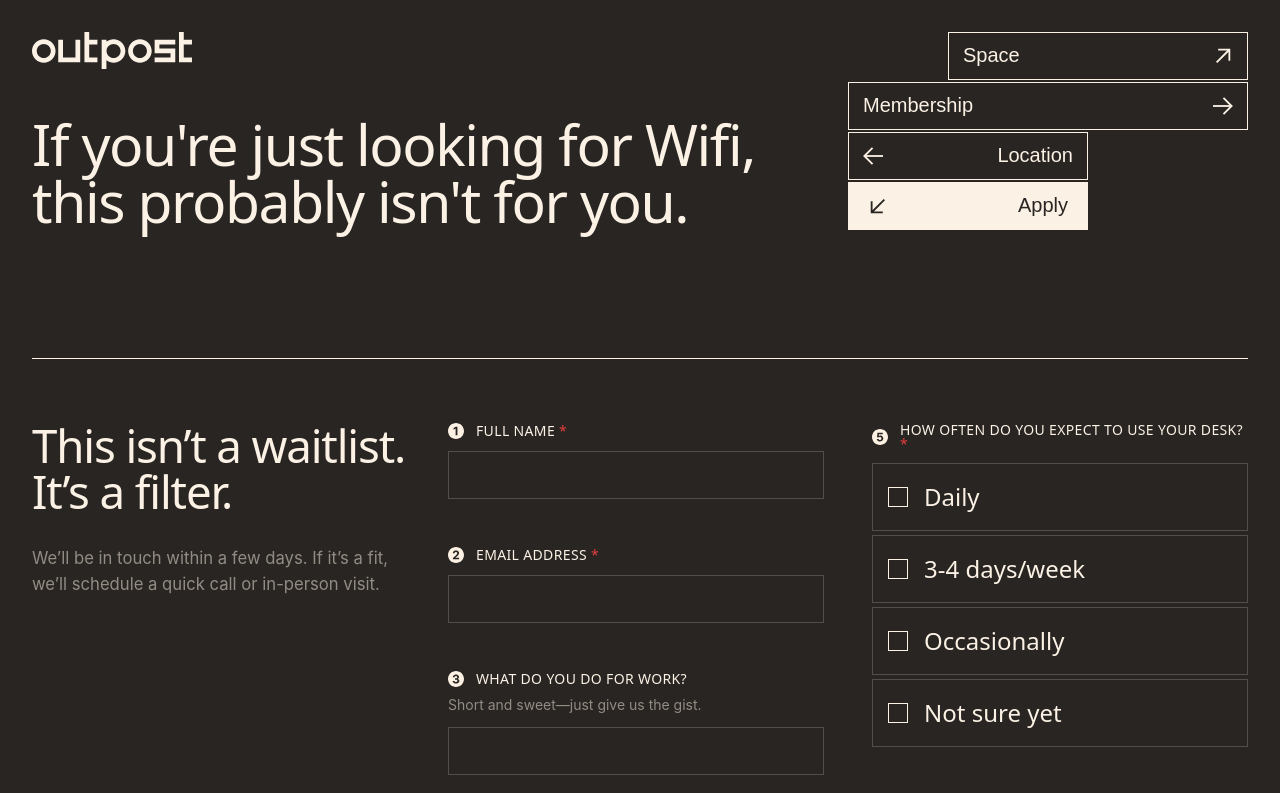
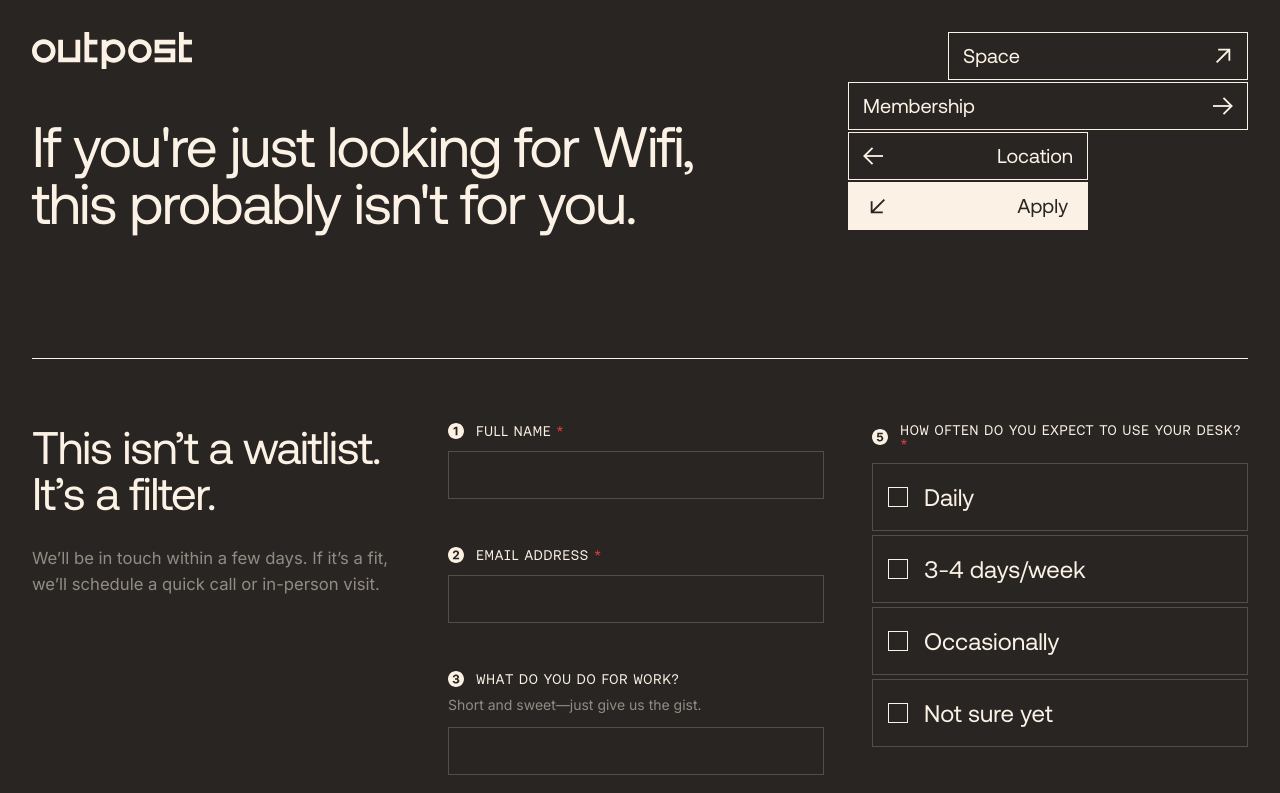
Before and after one commit to petrknoll95/outpost, a Vue app: page /apply in a window 1280 px wide. Shown: the top 793 px of the page. Built offline with nearby package versions, Linux system fonts and the light colour scheme.

Commit message:
style cleanup

```diff
--- a/src/assets/fonts.css
+++ /dev/null
@@ -1,83 +0,0 @@
-/* Inter Font */
-@font-face {
-  font-family: 'Inter';
-  src: var(--font-inter-regular);
-  font-weight: 400;
-  font-style: normal;
-  font-display: swap;
-}
-
-@font-face {
-  font-family: 'Inter';
-  src: var(--font-inter-medium);
-  font-weight: 500;
-  font-style: normal;
-  font-display: swap;
-}
-
-@font-face {
-  font-family: 'Inter';
-  src: var(--font-inter-semibold);
-  font-weight: 600;
-  font-style: normal;
-  font-display: swap;
-}
-
-@font-face {
-  font-family: 'Inter';
-  src: var(--font-inter-bold);
-  font-weight: 700;
-  font-style: normal;
-  font-display: swap;
-}
-
-/* Aeonik Font */
-@font-face {
-  font-family: 'Aeonik';
-  src: var(--font-aeonik-regular);
-  font-weight: 400;
-  font-style: normal;
-  font-display: swap;
-}
-
-@font-face {
-  font-family: 'Aeonik';
-  src: var(--font-aeonik-regular-italic);
-  font-weight: 400;
-  font-style: italic;
-  font-display: swap;
-}
-
-/* Fix the font-family name to be consistent with CSS references */
-@font-face {
-  font-family: 'Aeonik-Fono';
-  src: var(--font-aeonik-fono-regular);
-  font-weight: 400;
-  font-style: normal;
-  font-display: swap;
-}
-
-@font-face {
-  font-family: 'Aeonik-Fono';
-  src: var(--font-aeonik-fono-medium);
-  font-weight: 500;
-  font-style: normal;
-  font-display: swap;
-}
-
-/* Add additional weights for Aeonik */
-@font-face {
-  font-family: 'Aeonik';
-  src: var(--font-aeonik-medium);
-  font-weight: 500;
-  font-style: normal;
-  font-display: swap;
-}
-
-@font-face {
-  font-family: 'Aeonik';
-  src: var(--font-aeonik-bold);
-  font-weight: 700;
-  font-style: normal;
-  font-display: swap;
-}
--- a/src/index.css
+++ /dev/null
@@ -1,43 +0,0 @@
-@import url('https://fonts.googleapis.com/css2?family=Inter:wght@400;500;600;700&display=swap');
-@import "tailwindcss";
-
-@font-face {
-  font-family: 'Aeonik';
-  src: url('./assets/aeonik/Aeonik-Regular.woff2') format('woff2');
-  font-weight: 400;
-  font-style: normal;
-}
-
-@font-face {
-  font-family: 'Aeonik';
-  src: url('./assets/aeonik/Aeonik-Medium.woff2') format('woff2');
-  font-weight: 500;
-  font-style: normal;
-}
-
-@font-face {
-  font-family: 'Aeonik';
-  src: url('./assets/aeonik/Aeonik-Bold.woff2') format('woff2');
-  font-weight: 700;
-  font-style: normal;
-}
-
-@font-face {
-  font-family: 'Aeonik-Fono';
-  src: url('./assets/aeonik-fono/AeonikFono-Regular.otf') format('opentype');
-  font-weight: 400;
-  font-style: normal;
-}
-
-@font-face {
-  font-family: 'Aeonik-Fono';
-  src: url('./assets/aeonik-fono/AeonikFono-Medium.otf') format('opentype');
-  font-weight: 500;
-  font-style: normal;
-}
-
-@theme {
-  --font-aeonik: "Aeonik", sans-serif;
-  --font-aeonik-fono: "Aeonik-Fono", monospace;
-  --font-inter: "Inter", sans-serif;
-}
--- a/src/style.css
+++ b/src/style.css
@@ -1,10 +1,55 @@
+@import url('https://fonts.googleapis.com/css2?family=Inter:wght@400;500;600;700&display=swap');
 @import "tailwindcss" layer(tw);
 @import './assets/custom-preflight.css' layer(tw.base);
 @import './assets/colors.css';
-@import './assets/fonts.css';
 
 /* Define layer order explicitly */
 @layer tw, tw.theme, tw.base, tw.components, tw.utilities, custom;
+
+/* Font declarations */
+@font-face {
+  font-family: 'Aeonik';
+  src: url('./assets/aeonik/Aeonik-Regular.woff2') format('woff2');
+  font-weight: 400;
+  font-style: normal;
+}
+
+@font-face {
+  font-family: 'Aeonik';
+  src: url('./assets/aeonik/Aeonik-Medium.woff2') format('woff2');
+  font-weight: 500;
+  font-style: normal;
+}
+
+@font-face {
+  font-family: 'Aeonik';
+  src: url('./assets/aeonik/Aeonik-Bold.woff2') format('woff2');
+  font-weight: 700;
+  font-style: normal;
+}
+
+@font-face {
+  font-family: 'Aeonik-Fono';
+  src: url('./assets/aeonik-fono/AeonikFono-Regular.otf') format('opentype');
+  font-weight: 400;
+  font-style: normal;
+}
+
+@font-face {
+  font-family: 'Aeonik-Fono';
+  src: url('./assets/aeonik-fono/AeonikFono-Medium.otf') format('opentype');
+  font-weight: 500;
+  font-style: normal;
+}
+
+/* Theme configuration */
+@layer tw.theme {
+  @theme {
+    --font-sans: 'Inter', system-ui, -apple-system, BlinkMacSystemFont, 'Segoe UI', Roboto, 'Helvetica Neue', Arial, sans-serif;
+    --font-aeonik: 'Aeonik', system-ui, -apple-system, BlinkMacSystemFont, 'Segoe UI', Roboto, 'Helvetica Neue', Arial, sans-serif;
+    --font-aeonik-fono: 'Aeonik-Fono', 'Aeonik', system-ui, -apple-system, BlinkMacSystemFont, 'Segoe UI', Roboto, 'Helvetica Neue', Arial, sans-serif;
+  }
+}
 
 /* Custom components */
 @layer tw.components {
@@ -44,14 +89,6 @@
   }
 }
 
-@layer tw.theme {
-  @theme {
-    --font-sans: 'Inter', system-ui, -apple-system, BlinkMacSystemFont, 'Segoe UI', Roboto, 'Helvetica Neue', Arial, sans-serif;
-    --font-aeonik: 'Aeonik', system-ui, -apple-system, BlinkMacSystemFont, 'Segoe UI', Roboto, 'Helvetica Neue', Arial, sans-serif;
-    --font-aeonik-fono: 'Aeonik-Fono', 'Aeonik', system-ui, -apple-system, BlinkMacSystemFont, 'Segoe UI', Roboto, 'Helvetica Neue', Arial, sans-serif;
-  }
-}
-
 /* Global Page Transitions */
 .page-transition-enter-active,
 .page-transition-leave-active {
@@ -71,19 +108,6 @@
     margin: 0;
     padding: 0;
   }
-
-  /* These utility classes should use the CSS variables */
-  .font-aeonik {
-    font-family: var(--font-aeonik) !important;
-  }
-
-  .font-aeonik-fono {
-    font-family: var(--font-aeonik-fono) !important;
-  }
-
-  .font-sans {
-    font-family: var(--font-sans) !important;
-  }
 }
 
 /* Dark/light mode */
```
